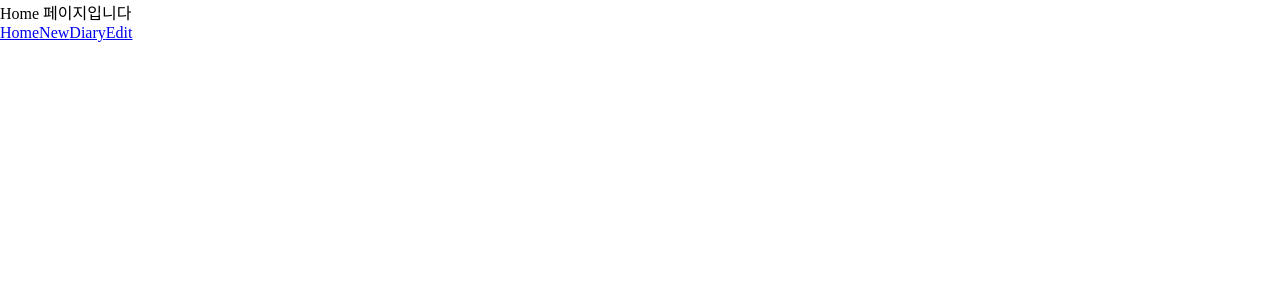
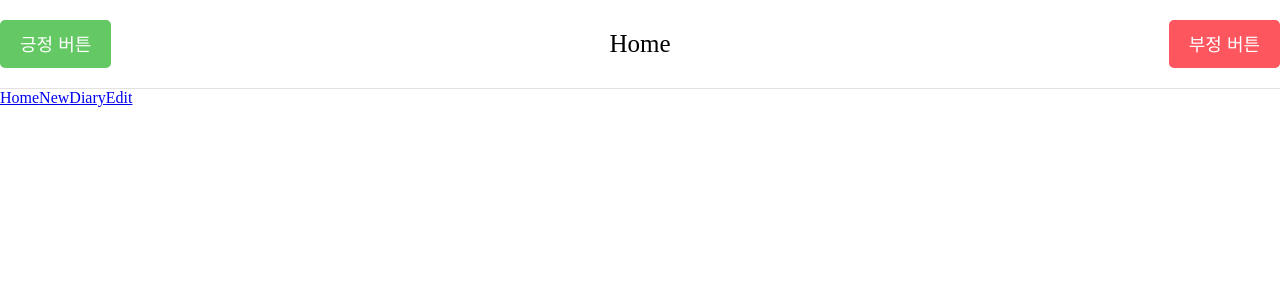
Before and after one commit to aaaaaattt/emotion-diary, a React (Create React App) app: page / in a window 1280 px wide. Shown: the top 300 px of the page. Built offline with nearby package versions, Linux system fonts and the light colour scheme; a web font is replaced by a local one.

Commit message:
Button,Header component complete

```diff
--- /dev/null
+++ b/src/component/Button.css
@@ -0,0 +1,27 @@
+.Button {
+    cursor: pointer;
+    border : none;
+    border-radius: 5px;
+    padding-top: 10px;
+    padding-bottom: 10px;
+    padding-left: 20px;
+    padding-right: 20px;
+    font-size: 18px;
+    white-space: nowrap;
+    font-family: "Nanum Pen Script";
+}
+
+.Button_default {
+    background-color: #ececec;
+    color: black;
+}
+
+.Button_positive {
+    background-color: #64c964;
+    color:white;
+}
+
+.Button_negative {
+    background-color: #fd565f;
+    color: white;
+}
--- /dev/null
+++ b/src/component/Button.js
@@ -0,0 +1,20 @@
+import "./Button.css"
+
+const Button = ({text, type, onClick }) => {
+    console.log(text)
+    console.log(type)
+    const btnType = ["positive", "negative"].includes(type) ? type : "default";
+  return(
+    <button
+    className={["Button",`Button_${btnType}`].join(" ")}
+    onClick={onClick}>
+    {text}
+  </button>
+  )
+};
+
+Button.defaultProps = {
+    type: "default",
+};
+
+export default Button;
--- /dev/null
+++ b/src/component/Header.css
@@ -0,0 +1,32 @@
+.Header {
+    padding-top: 20px;
+    padding-bottom: 20px;
+
+    display: flex;
+    align-items: center;
+    border-bottom: 1px solid #e2e2e2;
+}
+
+.Header >  div {
+    display: flex;
+}
+
+.Header button {
+    font-family: "Nanum Pen Script";
+}
+
+.Header .header_title{
+    width: 50%;
+    font-size: 25px;
+    justify-content: center;
+}
+
+.Header .header_left {
+    width: 25%;
+    justify-content: start;
+}
+
+.Header .header_right {
+    width: 25%;
+    justify-content: end;
+}
--- /dev/null
+++ b/src/component/Header.js
@@ -0,0 +1,12 @@
+import "./Header.css"
+
+const Header = ({title,leftChild,rightChild}) => {
+    return (
+        <div className="Header">
+            <div className="header_left">{leftChild}</div>
+            <div className="header_title">{title}</div>
+            <div className="header_right">{rightChild}</div>
+        </div>
+    );
+};
+export default Header
--- a/src/pages/Home.js
+++ b/src/pages/Home.js
@@ -1,10 +1,33 @@
-import { useSearchParams } from "react-router-dom";
+import Button from "../component/Button";
+import Header from "../component/Header";
 
 const Home = () => {
-    const [searchParams, setSearchParams] = useSearchParams();
-    console.log(searchParams)
-    console.log(searchParams.get("sort"));
+    return(
+        <div>
+            <Header
+                title={"Home"}
+                leftChild={
+                    <Button
+                        type="positive"
+                        text={"긍정 버튼"}
+                        onClick={() => {
+                            alert("positive button");
+                        }}
 
-    return <div>Home 페이지입니다</div>;
-}
+                    />
+                }
+                rightChild={
+                    <Button
+                    type="negative"
+                    text={"부정 버튼"}
+                    onClick={()=>{
+                        alert("negative button");
+                    }}
+                     />
+                }
+            />
+
+        </div>
+    );
+};
 export default Home;
```
